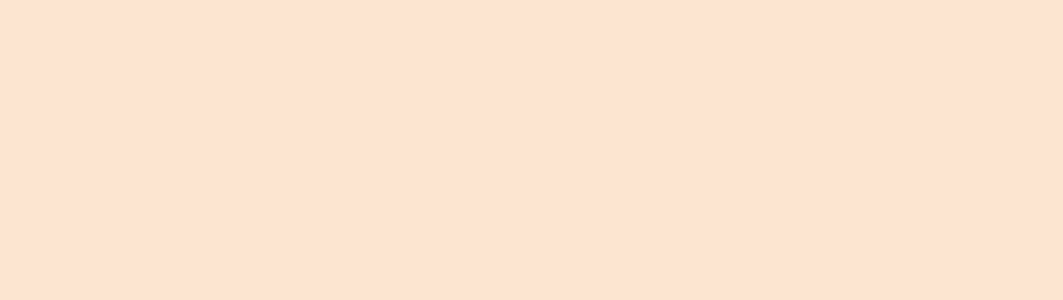
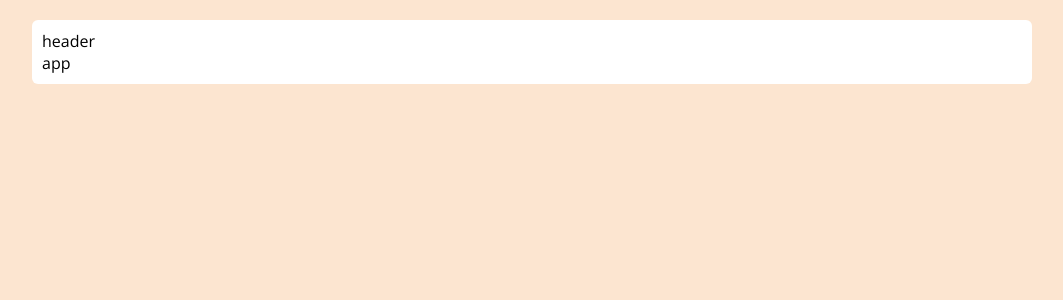
Before and after one commit to bemyexe/pizza-store, a React (Vite) app: page / in a window 1280 px wide. Shown: the top 300 px of the page, without its empty margins (108-1171 px from the left). Built offline with nearby package versions, Linux system fonts and the light colour scheme.

Commit message:
feature(main-page): added main-page BG

```diff
--- a/src/app/pages/main-page/index.tsx
+++ b/src/app/pages/main-page/index.tsx
@@ -1,7 +1,15 @@
+import Header from "../../components/header";
 import "./style.scss";
 
 const MainPage = () => {
-  return <div className="background-app"></div>;
+  return (
+    <div className="background-app">
+      <div className="main-app">
+        <Header />
+        <div>app</div>
+      </div>
+    </div>
+  );
 };
 
 export default MainPage;
--- a/src/app/pages/main-page/style.scss
+++ b/src/app/pages/main-page/style.scss
@@ -1,4 +1,12 @@
 .background-app {
   background: var(--orange-50);
   min-height: 100vh;
+  padding: 10px;
+  .main-app {
+    background-color: var(--gray-25);
+    width: 1000px;
+    margin: 10px auto 0 auto;
+    border-radius: 6px;
+    padding: 10px;
+  }
 }
```
